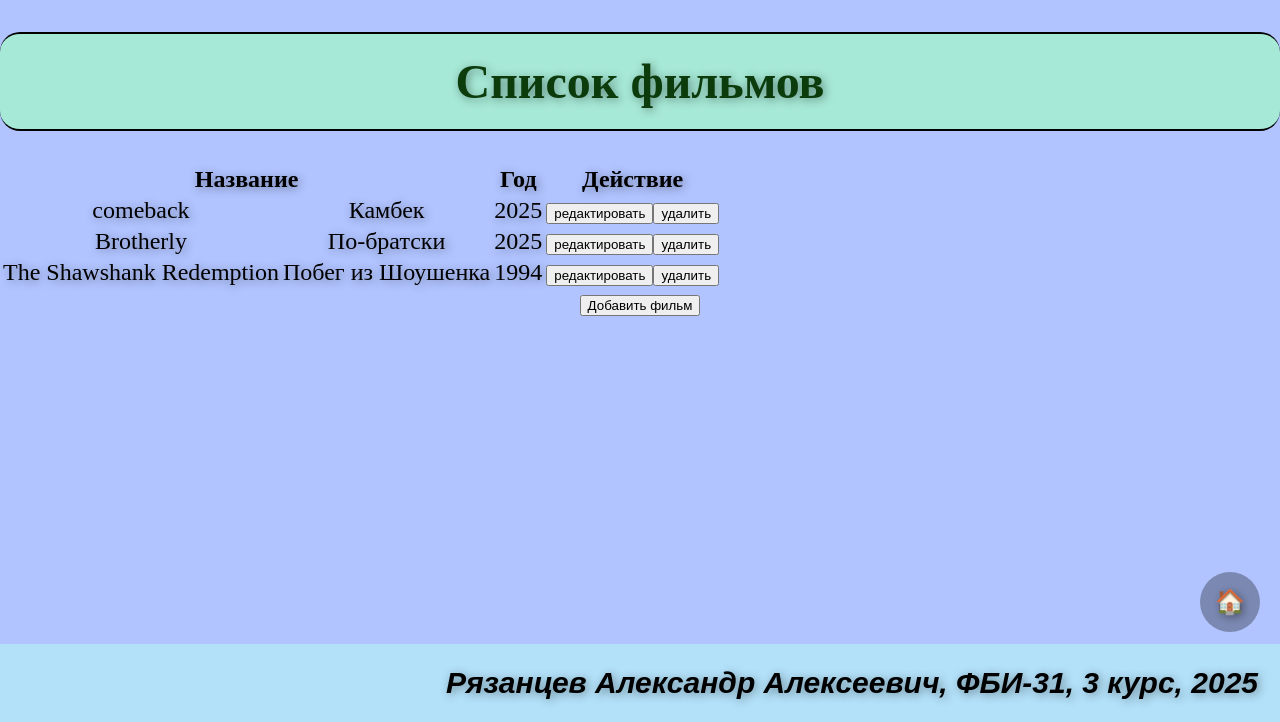
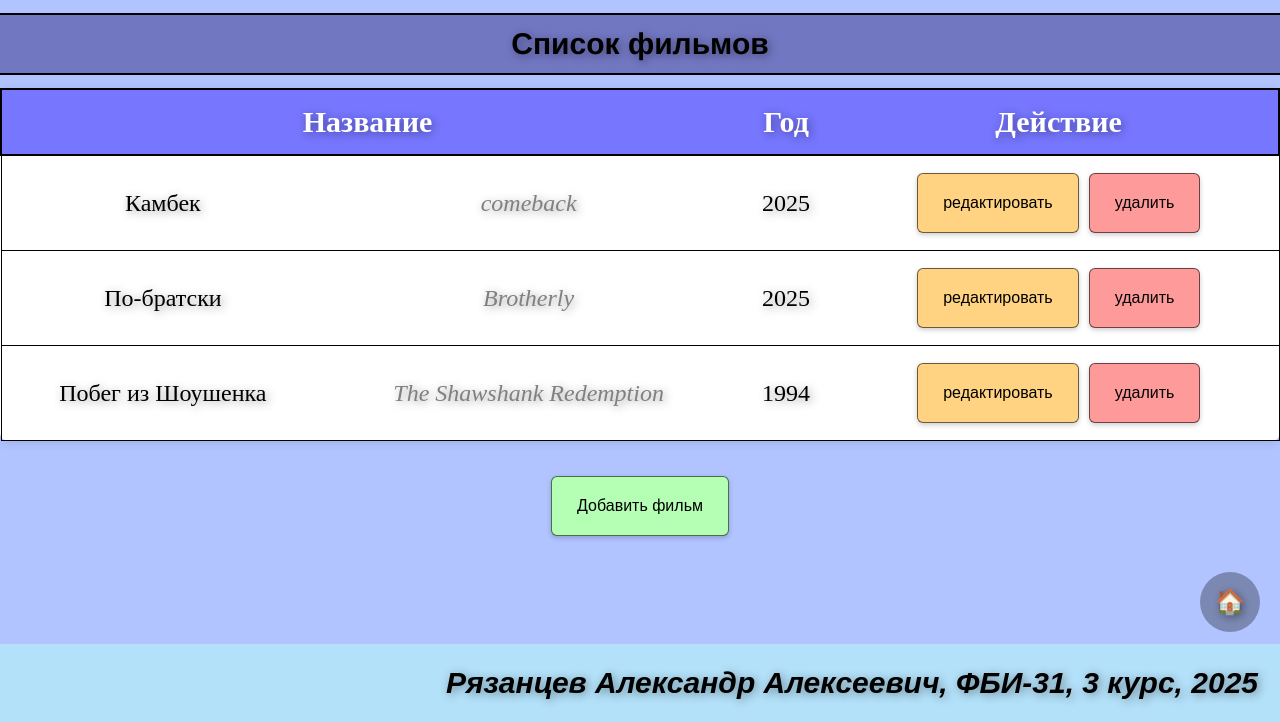
Before and after one commit to sheeshh21/web-back-labs, a Flask app: page /lab7/ in a window 1280 px wide. Shown: the part 78-800 px from the top of the page. Run offline with Flask 3, Linux system fonts and the light colour scheme.

Commit message:
самостоятельные задания

```diff
--- a/lab7.py
+++ b/lab7.py
@@ -79,6 +79,10 @@ def put_film(id):
     film = request.get_json()
     if film['description'] == '':
         return {'description': 'Заполните описание'}, 400
+
+    if film['title'] == '':
+        film['title'] = film['title_ru']
+
     films[id] = film
     return films[id]
 
@@ -86,9 +90,11 @@ def put_film(id):
 @lab7.route('/lab7/rest-api/films/', methods=['POST'])
 def add_film():
     film = request.get_json()
-    film = request.get_json()
     if film['description'] == '':
         return {'description': 'Заполните описание'}, 400
+
+    if film['title'] == '':
+        film['title'] = film['title_ru']
 
     films.append(film)
     new_id = len(films) -1
--- a/static/lab7/main.js
+++ b/static/lab7/main.js
@@ -14,18 +14,23 @@ function fillFilmList() {
             let tdYear = document.createElement('td');
             let tdActions = document.createElement('td');
 
-            tdTitle.innerText = films[i].title == films[i].title_ru ? '' : films[i].title;
             tdTitleRus.innerText = films[i].title_ru;
+            tdTitle.innerText = films[i].title;
             tdYear.innerText = films[i].year;
+            tdTitle.style.fontStyle = 'italic';
+            tdTitle.style.color = 'gray';
+
 
             let editButton = document.createElement('button');
             editButton.innerText = 'редактировать';
+            editButton.style.backgroundColor = 'rgba(255, 203, 105, 0.836)';
             editButton.onclick = function() {
                 editFilm(i);
             };
 
             let delButton = document.createElement('button');
             delButton.innerText = 'удалить';
+            delButton.style.backgroundColor = 'rgb(255, 154, 154)';
             delButton.onclick = function() {
                 deleteFilm(i, films[i].title_ru);
             }
@@ -33,8 +38,8 @@ function fillFilmList() {
             tdActions.append(editButton);
             tdActions.append(delButton);
 
+            tr.append(tdTitleRus);
             tr.append(tdTitle);
-            tr.append(tdTitleRus);
             tr.append(tdYear);
             tr.append(tdActions);
 
--- a/templates/lab7/index.html
+++ b/templates/lab7/index.html
@@ -7,26 +7,76 @@
 <style>
 .modal {
     display: none;
-    z-index: 100;
-    box-shadow: 3px 3px 5px black;
-    background-color: white;
-    width: 400px;
+    box-shadow: 3px 3px 5px rgba(0, 0, 0, 0.266);
+    background-color: #d4f0ffbd;
+    width: 500px;
     left: 50%;
     top: 220px;
     margin-left: 200px;
-    position: absolute;
     padding: 20px;
+    border: 2px solid black;
+    margin: 0 auto;
+    border-radius: 20px;
 }
 .error-message {
     color: red;
     font-weight: bold;
+}
+table {
+    width: 100%;
+    border-collapse: collapse;
+    margin-bottom: 30px;
+    background-color: white;
+    box-shadow: 0 2px 10px rgba(0,0,0,0.1);
+    border-radius: 8px;
+}
+
+thead {
+    background-color: rgb(118, 118, 255);
+    color: white;
+    border: 2px solid black;
+}
+
+thead th {
+    padding: 15px;
+    font-size: 30px;
+    text-align: center;
+}
+
+tbody tr {
+    border: 1px solid #000000;
+}
+
+tbody td {
+    padding: 12px 15px;
+    color: #000000;
+}
+button {
+    border: none;
+    padding: 20px 25px;
+    border-radius: 6px;
+    cursor: pointer;
+    font-size: 16px;
+    font-weight: 500;
+    transition: all 0.3s ease;
+    box-shadow: 0 2px 5px rgba(0,0,0,0.2);
+    margin: 5px;
+    border: 1px solid rgba(0, 0, 0, 0.577);
+    color: black;
+}
+
+button:hover {
+    scale: 1.05;
+}
+.dob {
+    background-color: rgb(180, 255, 180);
 }
 </style>
 {% endblock %}
 
 {% block main %}
 
-    <h1>Список фильмов</h1>
+    <h2 class="block2">Список фильмов</h2>
 
     <table>
         <thead>
@@ -44,30 +94,30 @@
     </script>
 
     <div>
-        <button onclick="addFilm()">Добавить фильм</button>
+        <button class="dob" onclick="addFilm()">Добавить фильм</button>
     </div>
 
     <div class="modal">
         <input type="hidden" id="id">
         <label>
             Название фильма на русском:
-            <input type="text" id="title-ru">
+            <input class="form-input" type="text" id="title-ru">
         </label><br>
 
         <label>
             Название фильма на оригинальном языке
             <i>(если фильм русский, то оставьте поле пустым):</i>
-            <input type="text" id="title">
+            <input class="form-input" type="text" id="title">
         </label><br>
 
         <label>
             Год выпуска:
-            <input type="number" id="year">
+            <input class="form-input" type="number" id="year">
         </label><br>
 
         <label>
             Описание:
-            <textarea id="description"></textarea>
+            <textarea class="form-input" id="description"></textarea>
             <div id="description-error" class="error-message"></div>
         </label>
 
```
